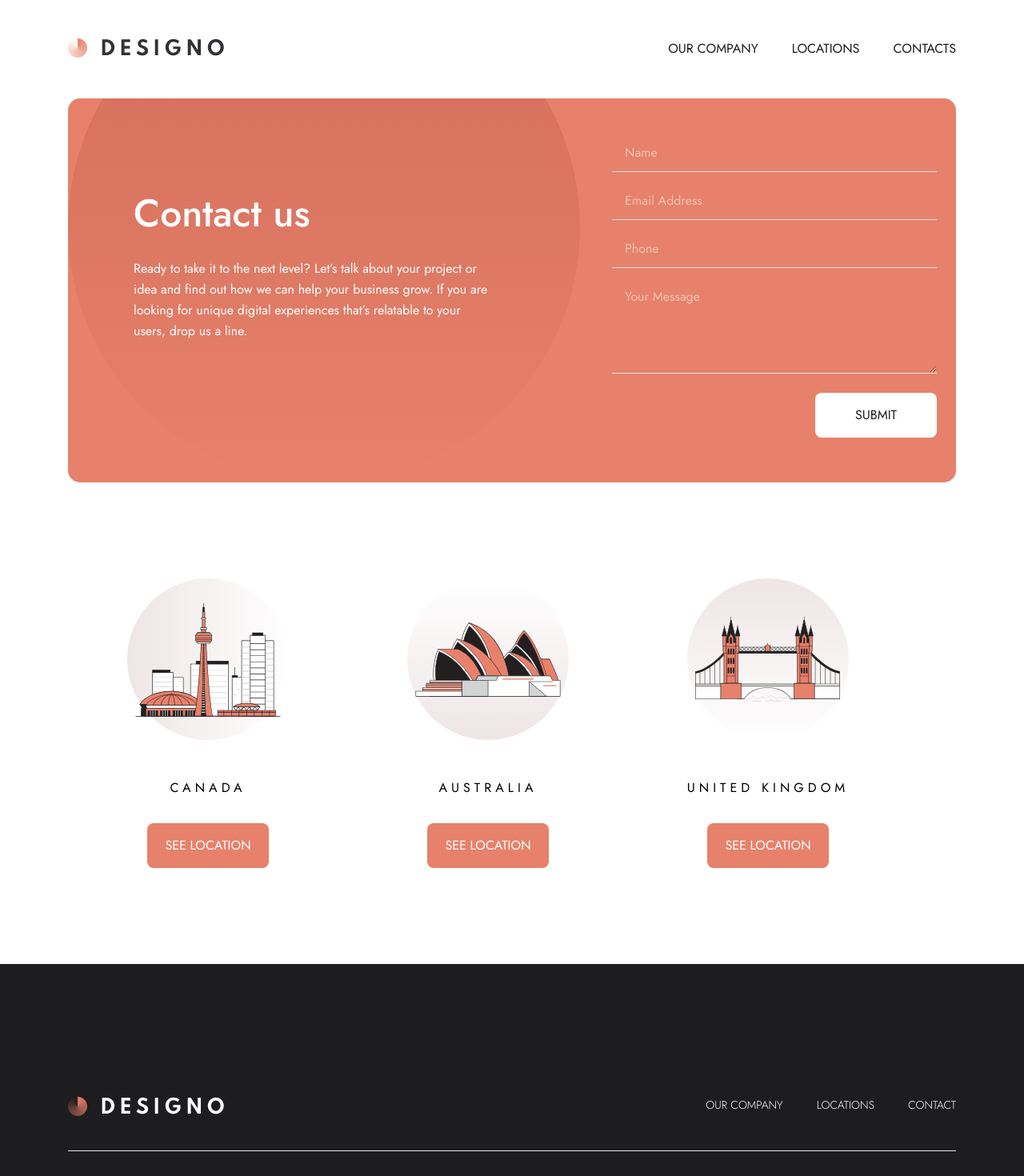
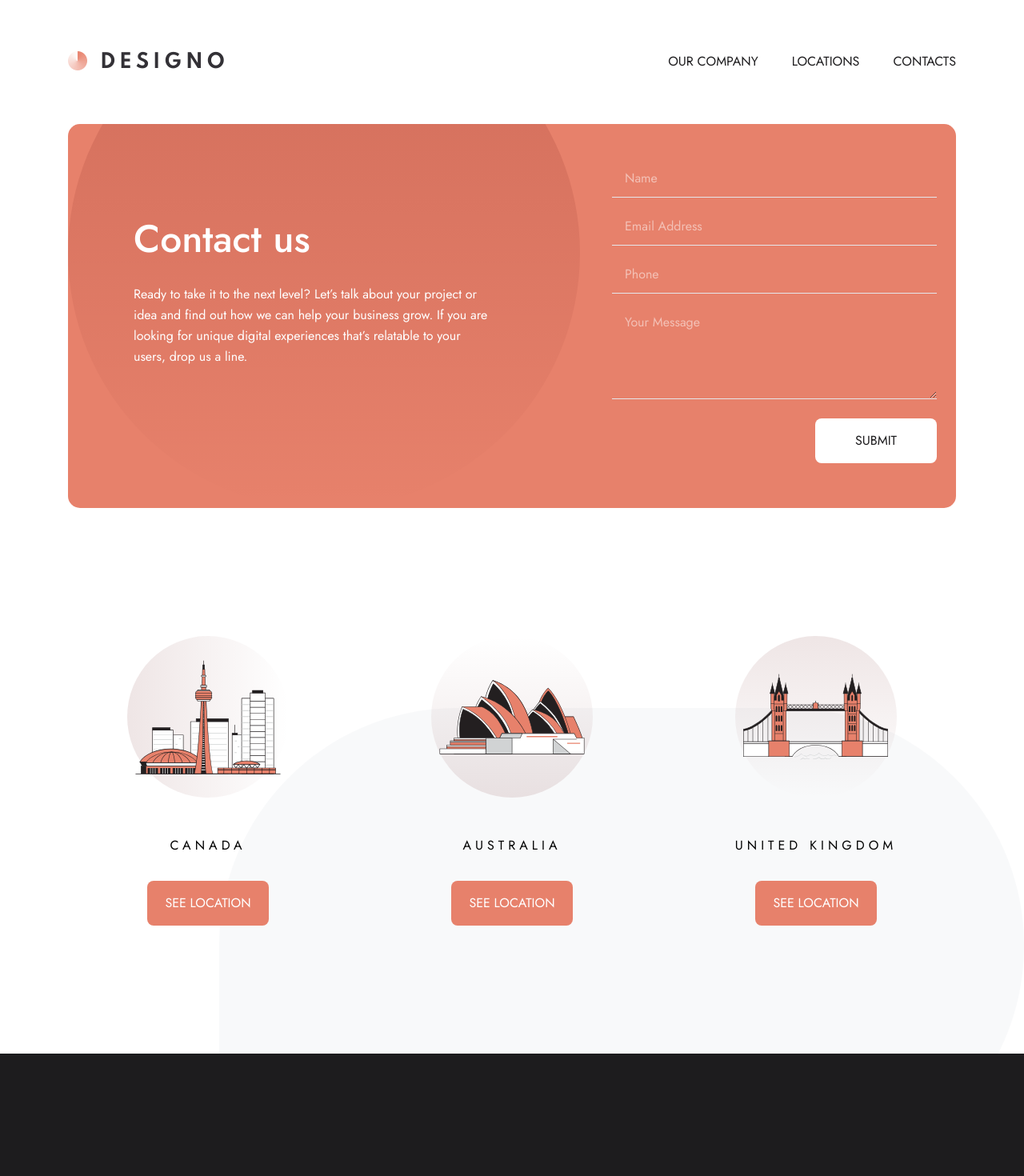
Before and after one commit to sariodesign/designo, a Next.js app: page /contacts in a window 1280 px wide. Shown: the top 1470 px of the page at 80% size. Built offline with nearby package versions, Linux system fonts and the light colour scheme.

Commit message:
Last revision

```diff
--- a/app/contacts/page.tsx
+++ b/app/contacts/page.tsx
@@ -1,7 +1,6 @@
 import { HeroContact } from '../ui/HeroContact'
 import { InfoContent } from '../ui/InfoContent'
 import { BtnVariant } from '../ui/Btn'
-import { ContactForm } from '../ui/ContactForm'
 
 const infoContentList = [
   {
@@ -10,7 +9,7 @@ const infoContentList = [
     name: "Canada",
     btn: {
       label: "See location",
-      href: "/",
+      href: "/locations",
       variant: BtnVariant.Primary
     }
   },
@@ -21,7 +20,7 @@ const infoContentList = [
     name: "Australia",
     btn: {
       label: "See location",
-      href: "/",
+      href: "/locations",
       variant: BtnVariant.Primary
     }
   },
@@ -32,7 +31,7 @@ const infoContentList = [
     name: "United Kingdom",
     btn: {
       label: "See location",
-      href: "/",
+      href: "/locations",
       variant: BtnVariant.Primary
     }
   }
@@ -40,9 +39,10 @@ const infoContentList = [
 
 export default function Contacts() {
   return (
-    <main className="min-h-screen">
+    <main>
       <HeroContact title="Contact us" subtitle="Ready to take it to the next level? Let’s talk about your project or idea and find out how we can help your business grow. If you are looking for unique digital experiences that’s relatable to your users, drop us a line." />
-      <InfoContent contents={infoContentList} gap="gap-y-20" />
+      <InfoContent contents={infoContentList} gap="gap-y-20"/>
+      <div className="hidden md:block bg-pattern-leaf absolute h-[594px] w-[1006px] bg-no-repeat right-0 top-[885px] z-0"></div>
     </main>
   )
 }
--- a/app/ui/Btn.tsx
+++ b/app/ui/Btn.tsx
@@ -12,9 +12,9 @@ export interface BtnProps {
 	variant: BtnVariant
 }
 
-const btnBaseCls = "inline-block w-[152px] py-[16px] rounded-[8px] text-base text-center transition uppercase"
+const btnBaseCls = "inline-block w-[152px] py-[16px] rounded-[8px] text-base text-center transition uppercase hover:bg-light-peach"
 const btnPrimaryCls = "bg-peach text-white"
-const btnLightCls = "bg-white text-black hover:bg-light-peach"
+const btnLightCls = "bg-white text-black hover:text-white"
 
 export function Btn({...props}: BtnProps) {
 
--- a/app/ui/CardContent.tsx
+++ b/app/ui/CardContent.tsx
@@ -21,7 +21,7 @@ interface CardContentProps {
 
 export function CardContent({...props}:CardContentProps) {
 	return (
-		<article className={props.lastItem ? `bg-very-light-peach bg-three-circles bg-no-repeat bg-center mb-[311px] sm:overflow-hidden sm:rounded-[15px] md:flex md:flex-row-reverse md:items-center` : `bg-very-light-peach bg-three-circles bg-no-repeat bg-center sm:overflow-hidden sm:rounded-[15px] md:flex md:items-center`}>
+		<article className={props.lastItem ? `bg-very-light-peach bg-three-circles bg-no-repeat bg-center mb-[311px] sm:overflow-hidden sm:rounded-[15px] md:flex md:flex-row-reverse md:items-center md:mb-[350px]` : `bg-very-light-peach bg-three-circles bg-no-repeat bg-center sm:overflow-hidden sm:rounded-[15px] md:flex md:items-center`}>
 			<picture className="md:max-w-[476px]">
 				<source srcSet={props.image!.responsive?.desktop} media="(min-width: 1024px)" />
 				<source srcSet={props.image!.responsive?.tablet} media="(min-width: 768px)" />
--- a/app/ui/Header.tsx
+++ b/app/ui/Header.tsx
@@ -39,7 +39,7 @@ export function Header() {
 
   return (
     <header className="relative sm:flex sm:items-center sm:justify-between">
-			<div className="bg-white flex justify-between items-center px-6 py-8 relative z-10 sm:px-0 sm:py-12">
+			<div className="bg-white flex justify-between items-center px-6 py-8 relative z-10 sm:px-0 sm:py-12 md:py-16">
 				<Link href="/">
 					<Image
 						src="/logo-dark.png"
--- a/app/ui/HeroImage.tsx
+++ b/app/ui/HeroImage.tsx
@@ -22,7 +22,7 @@ interface HeroProps {
 export function HeroImage({...props}: HeroProps) {
 
 	return (
-		<div className="bg-peach bg-hero-pattern bg-no-repeat bg-left-bottom flex flex-col overflow-hidden text-center text-white [ sm:bg-[100px_-100px] sm:rounded sm:mb-[120px] ] [ md:bg-[top_right] md:text-left md:flex md:flex-row-reverse md:justify-between md:items-center ]">
+		<div className="bg-peach bg-hero-pattern bg-no-repeat bg-left-bottom flex flex-col overflow-hidden text-center text-white [ sm:bg-[100px_-100px] sm:rounded sm:mb-[120px] md:mb-[160px] ] [ md:bg-[top_right] md:text-left md:flex md:flex-row-reverse md:justify-between md:items-center ]">
 			<picture className="md:max-w-[476px]">
 				<source srcSet={props.image!.responsive?.desktop} media="(min-width: 1024px)" />
 				<source srcSet={props.image!.responsive?.tablet} media="(min-width: 768px)" />
--- a/app/ui/InfoContent.tsx
+++ b/app/ui/InfoContent.tsx
@@ -12,7 +12,7 @@ export function InfoContent({...props}:InfoContentProps) {
 	if (!props.contents) return null;
 
 	return (
-		<div className={props.lastItem ? `flex flex-col ${props.gap} px-6 mb-[350px] md:px-0 md:flex-row md:relative md:z-10` : `flex flex-col ${props.gap} px-6 py-[120px] md:px-0 md:flex-row md:relative md:z-10`}>
+		<div className={props.lastItem ? `flex flex-col ${props.gap} px-6 mb-[350px] md:px-0 md:flex-row md:justify-between md:relative md:z-10` : `flex flex-col ${props.gap} px-6 py-[120px] md:px-0 md:flex-row md:justify-between md:py-[160px] md:relative md:z-10`}>
 			{props.contents.map((content) => (
 				<InfoBlock key={content.name} {...content} />
 			))}
--- a/app/ui/LocationBlock.tsx
+++ b/app/ui/LocationBlock.tsx
@@ -29,11 +29,11 @@ export function Location({...props}:LocationProps) {
 	let flowClass = props.reverse ? 'flex-row' : 'flex-row-reverse'
 
 	return (
-		<div className={props.lastItem ? ` flex flex-col sm:gap-y-8 mb-[311px] md:${flowClass} md:gap-x-8` : `flex flex-col sm:gap-y-8 mb-10 sm:mb-[120px] md:${flowClass} md:gap-x-8`}>
+		<div className={props.lastItem ? ` flex flex-col sm:gap-y-8 mb-[311px] md:${flowClass} md:gap-x-[30px] md:mb-[350px]` : `flex flex-col sm:gap-y-8 mb-10 sm:mb-[120px] md:mb-8 md:${flowClass} md:gap-x-[30px]`}>
 			<picture className="overflow-hidden sm:rounded-[15px]">
 				{props.mapImage.responsive?.desktop && <source srcSet={props.mapImage.responsive?.desktop} media="(min-width: 1024px)" /> }
 				{props.mapImage.responsive?.tablet && <source srcSet={props.mapImage.responsive?.tablet} media="(min-width: 768px)" /> }
-				<img {...props.mapImage} />
+				<img className="h-full" {...props.mapImage} />
 			</picture>
 			<div className="bg-very-light-peach bg-three-circles py-20 px-6 text-center sm:bg-two-circles sm:rounded-[15px] sm:flex sm:items-end sm:gap-x-[30px] sm:text-left sm:py-[88px] sm:px-[75px] md:min-w-[730px]">
 				{props.info.map((item,index, arr) => (
```
